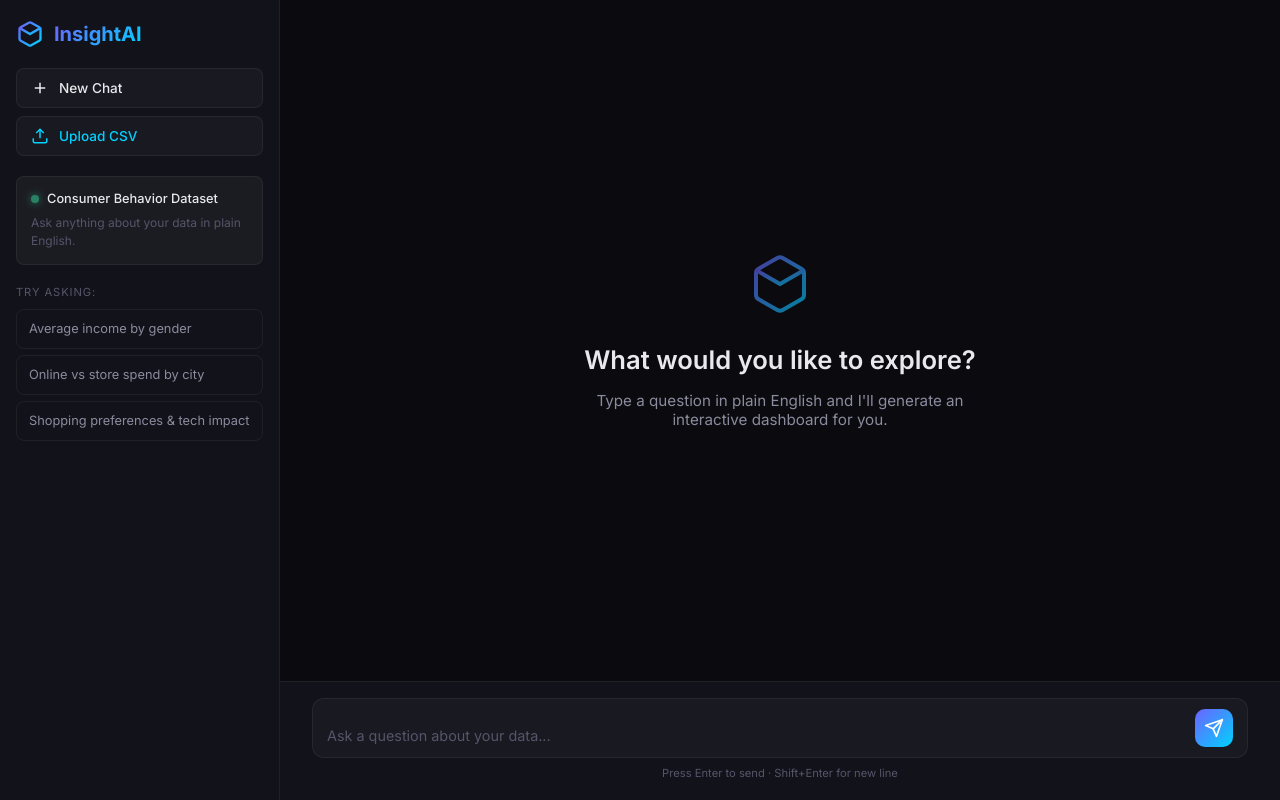
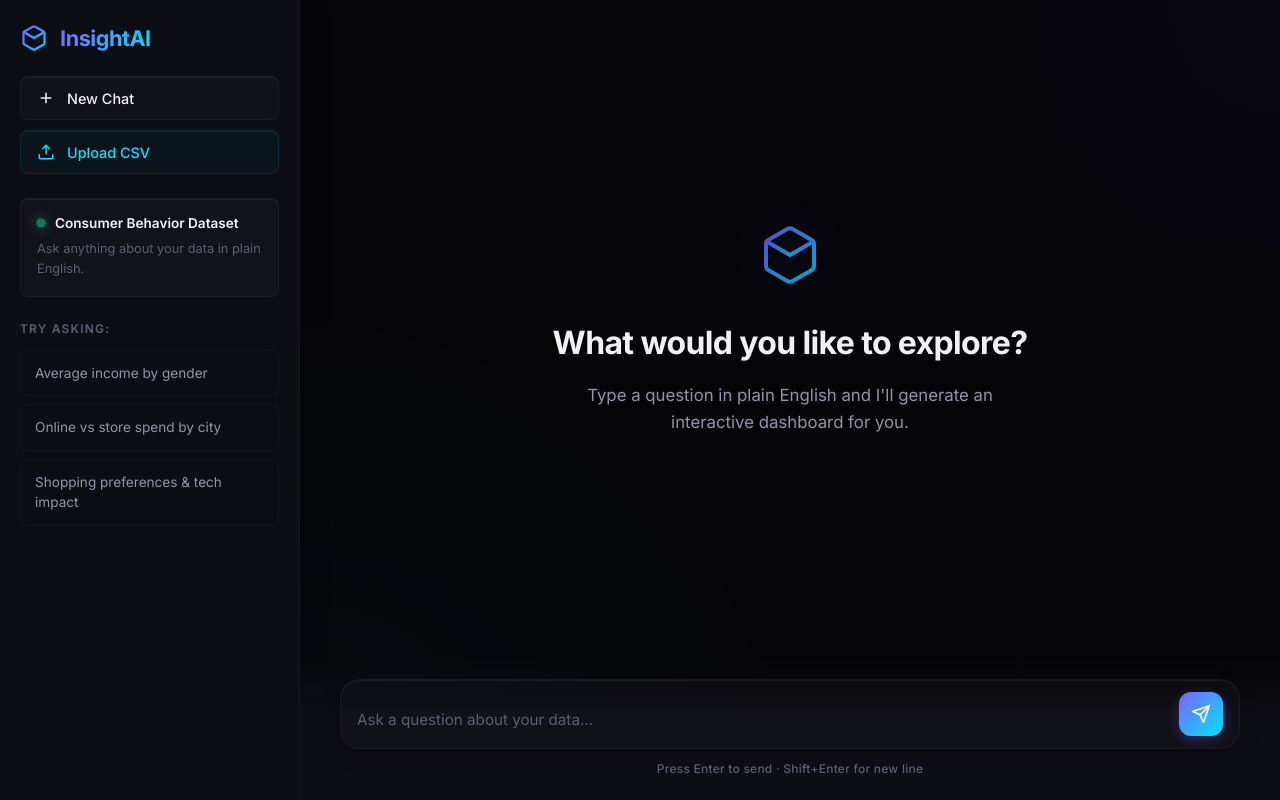
Before and after one commit to manikzutshi/GFG-HOST, a Flask app: page / in a window 1280 px wide. Run offline with Flask 3, Linux system fonts and the light colour scheme.

Commit message:
Enhance UI aesthetics: deeper glassmorphism, richer dark theme, soft glows, and refined components

```diff
--- a/static/css/style.css
+++ b/static/css/style.css
@@ -5,29 +5,30 @@
 }
 
 :root {
-    --bg-primary: #0a0a0f;
-    --bg-secondary: #12121a;
-    --bg-card: rgba(255, 255, 255, 0.03);
-    --bg-card-hover: rgba(255, 255, 255, 0.06);
-    --bg-glass: rgba(255, 255, 255, 0.04);
-    --border: rgba(255, 255, 255, 0.06);
-    --border-hover: rgba(255, 255, 255, 0.12);
-    --text-primary: #e8e8ed;
-    --text-secondary: #8b8b9e;
-    --text-muted: #55556a;
-    --accent: #6C63FF;
-    --accent-secondary: #00D2FF;
-    --accent-gradient: linear-gradient(135deg, #6C63FF 0%, #00D2FF 100%);
-    --success: #34d399;
-    --warning: #fbbf24;
-    --error: #f87171;
-    --radius: 12px;
+    --bg-primary: #050508; /* Darker, richer space-black */
+    --bg-secondary: #0d0d14;
+    --bg-card: rgba(255, 255, 255, 0.02);
+    --bg-card-hover: rgba(255, 255, 255, 0.04);
+    --bg-glass: rgba(255, 255, 255, 0.025);
+    --border: rgba(255, 255, 255, 0.04);
+    --border-hover: rgba(255, 255, 255, 0.08);
+    --text-primary: #f0f0f5;
+    --text-secondary: #9494a8;
+    --text-muted: #5e5e73;
+    --accent: #7b61ff;      /* More vibrant purple */
+    --accent-secondary: #00e5ff; /* Cyan pop */
+    --accent-gradient: linear-gradient(135deg, #7b61ff 0%, #00e5ff 100%);
+    --success: #10b981;
+    --warning: #f59e0b;
+    --error: #ef4444;
+    --radius: 14px;
     --radius-sm: 8px;
-    --radius-lg: 16px;
-    --shadow: 0 4px 24px rgba(0, 0, 0, 0.4);
+    --radius-lg: 20px;
+    --shadow: 0 8px 32px rgba(0, 0, 0, 0.6);
+    --glass-shadow: inset 0 1px 0 rgba(255, 255, 255, 0.05);
     --font: 'Inter', -apple-system, BlinkMacSystemFont, sans-serif;
-    --sidebar-width: 280px;
-    --chart-colors: #6C63FF, #00D2FF, #34d399, #fbbf24, #f87171, #a78bfa, #f472b6, #fb923c;
+    --sidebar-width: 300px;
+    --chart-colors: #7b61ff, #00e5ff, #10b981, #f59e0b, #ef4444, #8b5cf6, #ec4899, #f97316;
 }
 
 html, body {
@@ -51,20 +52,23 @@ html, body {
     border-right: 1px solid var(--border);
     display: flex;
     flex-direction: column;
-    padding: 20px 16px;
-    gap: 20px;
+    padding: 24px 20px;
+    gap: 24px;
     overflow-y: auto;
+    box-shadow: 4px 0 24px rgba(0, 0, 0, 0.2);
+    z-index: 10;
 }
 
 .sidebar-header .logo {
     display: flex;
     align-items: center;
-    gap: 10px;
+    gap: 12px;
 }
 
 .sidebar-header h1 {
-    font-size: 1.25rem;
-    font-weight: 700;
+    font-size: 1.35rem;
+    font-weight: 800;
+    letter-spacing: -0.02em;
     background: var(--accent-gradient);
     -webkit-background-clip: text;
     -webkit-text-fill-color: transparent;
@@ -74,47 +78,57 @@ html, body {
 .sidebar-actions {
     display: flex;
     flex-direction: column;
-    gap: 8px;
+    gap: 10px;
 }
 
 .btn-action {
     display: flex;
     align-items: center;
-    gap: 10px;
-    padding: 10px 14px;
+    gap: 12px;
+    padding: 12px 16px;
     border-radius: var(--radius-sm);
     border: 1px solid var(--border);
     background: var(--bg-card);
     color: var(--text-primary);
     font-family: var(--font);
-    font-size: 0.85rem;
+    font-size: 0.9rem;
     font-weight: 500;
     cursor: pointer;
-    transition: all 0.2s ease;
+    transition: all 0.25s cubic-bezier(0.4, 0, 0.2, 1);
+    box-shadow: var(--glass-shadow);
 }
 
 .btn-action:hover {
     background: var(--bg-card-hover);
     border-color: var(--border-hover);
+    transform: translateY(-1px);
 }
 
 .btn-upload {
     color: var(--accent-secondary);
+    background: rgba(0, 229, 255, 0.03);
+    border-color: rgba(0, 229, 255, 0.1);
+}
+
+.btn-upload:hover {
+    background: rgba(0, 229, 255, 0.08);
+    border-color: rgba(0, 229, 255, 0.2);
 }
 
 .sidebar-info {
-    padding: 14px;
+    padding: 16px;
     background: var(--bg-glass);
     border-radius: var(--radius-sm);
     border: 1px solid var(--border);
+    box-shadow: var(--glass-shadow);
 }
 
 .dataset-badge {
     display: flex;
     align-items: center;
-    gap: 8px;
-    font-size: 0.8rem;
-    font-weight: 500;
+    gap: 10px;
+    font-size: 0.85rem;
+    font-weight: 600;
     color: var(--text-primary);
     margin-bottom: 8px;
 }
@@ -124,53 +138,55 @@ html, body {
     height: 8px;
     border-radius: 50%;
     background: var(--success);
-    box-shadow: 0 0 8px var(--success);
+    box-shadow: 0 0 12px var(--success);
     animation: pulse-dot 2s infinite;
 }
 
 @keyframes pulse-dot {
-    0%, 100% { opacity: 1; }
-    50% { opacity: 0.5; }
+    0%, 100% { opacity: 1; transform: scale(1); }
+    50% { opacity: 0.6; transform: scale(1.2); }
 }
 
 .hint {
-    font-size: 0.75rem;
+    font-size: 0.8rem;
     color: var(--text-muted);
-    line-height: 1.5;
+    line-height: 1.6;
 }
 
 .sidebar-suggestions {
     display: flex;
     flex-direction: column;
-    gap: 6px;
+    gap: 8px;
 }
 
 .suggestions-title {
-    font-size: 0.7rem;
+    font-size: 0.75rem;
     text-transform: uppercase;
-    letter-spacing: 0.08em;
+    letter-spacing: 0.1em;
+    font-weight: 600;
     color: var(--text-muted);
-    margin-bottom: 4px;
+    margin-bottom: 6px;
 }
 
 .suggestion {
     text-align: left;
-    padding: 10px 12px;
+    padding: 12px 14px;
     border-radius: var(--radius-sm);
     border: 1px solid var(--border);
     background: transparent;
     color: var(--text-secondary);
     font-family: var(--font);
-    font-size: 0.8rem;
+    font-size: 0.85rem;
     cursor: pointer;
     transition: all 0.2s ease;
-    line-height: 1.4;
+    line-height: 1.5;
 }
 
 .suggestion:hover {
     background: var(--bg-card-hover);
     color: var(--text-primary);
     border-color: var(--border-hover);
+    padding-left: 18px; /* subtle slide effect */
 }
 
 /* ─── Main Content ─── */
@@ -179,12 +195,14 @@ html, body {
     display: flex;
     flex-direction: column;
     min-width: 0;
+    background: radial-gradient(circle at top right, rgba(123, 97, 255, 0.03), transparent 40%),
+                radial-gradient(circle at bottom left, rgba(0, 229, 255, 0.03), transparent 40%);
 }
 
 .chat-dashboard-area {
     flex: 1;
     overflow-y: auto;
-    padding: 24px 32px;
+    padding: 32px 40px;
     scroll-behavior: smooth;
 }
 
@@ -195,106 +213,119 @@ html, body {
     align-items: center;
     justify-content: center;
     height: 100%;
-    gap: 16px;
+    gap: 20px;
     text-align: center;
-    animation: fadeIn 0.6s ease;
+    animation: fadeIn 0.8s cubic-bezier(0.4, 0, 0.2, 1);
 }
 
 .welcome-icon {
-    opacity: 0.6;
-    margin-bottom: 8px;
+    opacity: 0.8;
+    margin-bottom: 12px;
+    filter: drop-shadow(0 0 20px rgba(123, 97, 255, 0.3));
 }
 
 .welcome-screen h2 {
-    font-size: 1.6rem;
-    font-weight: 600;
+    font-size: 2rem;
+    font-weight: 700;
+    letter-spacing: -0.02em;
     color: var(--text-primary);
 }
 
 .welcome-screen p {
-    font-size: 0.95rem;
+    font-size: 1.05rem;
     color: var(--text-secondary);
-    max-width: 420px;
+    max-width: 480px;
+    line-height: 1.6;
 }
 
 /* ─── Chat Messages ─── */
 .message-block {
-    margin-bottom: 32px;
-    animation: slideUp 0.4s ease;
+    margin-bottom: 40px;
+    animation: slideUp 0.5s cubic-bezier(0.4, 0, 0.2, 1);
 }
 
 .user-message {
     display: flex;
     justify-content: flex-end;
-    margin-bottom: 16px;
+    margin-bottom: 20px;
 }
 
 .user-bubble {
-    background: var(--accent);
+    background: var(--accent-gradient);
     color: white;
-    padding: 12px 18px;
-    border-radius: 18px 18px 4px 18px;
-    max-width: 500px;
-    font-size: 0.9rem;
-    line-height: 1.5;
-    font-weight: 400;
+    padding: 14px 22px;
+    border-radius: 20px 20px 4px 20px;
+    max-width: 600px;
+    font-size: 0.95rem;
+    line-height: 1.6;
+    font-weight: 500;
+    box-shadow: 0 4px 16px rgba(123, 97, 255, 0.25);
 }
 
 .ai-response {
     display: flex;
     flex-direction: column;
-    gap: 12px;
+    gap: 16px;
 }
 
 .ai-interpretation {
     display: flex;
     align-items: flex-start;
-    gap: 10px;
-    padding: 12px 16px;
+    gap: 12px;
+    padding: 16px 20px;
     background: var(--bg-glass);
     border-radius: var(--radius);
     border: 1px solid var(--border);
-    font-size: 0.88rem;
+    font-size: 0.9rem;
     color: var(--text-secondary);
-    line-height: 1.5;
+    line-height: 1.6;
+    box-shadow: var(--glass-shadow);
 }
 
 .ai-interpretation .ai-icon {
     flex-shrink: 0;
-    width: 24px;
-    height: 24px;
-    border-radius: 6px;
+    width: 28px;
+    height: 28px;
+    border-radius: 8px;
     background: var(--accent-gradient);
     display: flex;
     align-items: center;
     justify-content: center;
-    font-size: 0.7rem;
+    font-size: 0.75rem;
     font-weight: 700;
     color: white;
+    box-shadow: 0 2px 8px rgba(123, 97, 255, 0.4);
 }
 
 .insights-list {
     display: flex;
     flex-wrap: wrap;
-    gap: 8px;
-    margin-top: 4px;
+    gap: 10px;
+    margin-top: 8px;
 }
 
 .insight-chip {
-    padding: 6px 14px;
-    border-radius: 20px;
-    background: rgba(108, 99, 255, 0.1);
-    border: 1px solid rgba(108, 99, 255, 0.2);
-    font-size: 0.78rem;
-    color: var(--accent);
-    line-height: 1.4;
+    padding: 8px 16px;
+    border-radius: 24px;
+    background: rgba(123, 97, 255, 0.08);
+    border: 1px solid rgba(123, 97, 255, 0.2);
+    font-size: 0.85rem;
+    color: #a78bfa;
+    line-height: 1.5;
+    font-weight: 500;
+    transition: all 0.2s ease;
+}
+
+.insight-chip:hover {
+    background: rgba(123, 97, 255, 0.15);
+    transform: translateY(-1px);
 }
 
 /* ─── Dashboard Grid ─── */
 .dashboard-grid {
     display: grid;
-    gap: 16px;
-    margin-top: 8px;
+    gap: 20px;
+    margin-top: 12px;
 }
 
 .dashboard-grid.charts-1 { grid-template-columns: 1fr; }
@@ -415,25 +458,27 @@ html, body {
 
 /* ─── Input Bar ─── */
 .input-bar {
-    padding: 16px 32px 20px;
-    border-top: 1px solid var(--border);
-    background: var(--bg-secondary);
+    padding: 20px 40px 24px;
+    background: linear-gradient(to top, var(--bg-secondary) 60%, transparent);
+    z-index: 10;
 }
 
 .input-wrapper {
     display: flex;
     align-items: flex-end;
-    gap: 8px;
-    padding: 10px 14px;
+    gap: 12px;
+    padding: 12px 16px;
     background: var(--bg-card);
     border: 1px solid var(--border);
-    border-radius: var(--radius);
-    transition: border-color 0.2s ease;
+    border-radius: var(--radius-lg);
+    transition: all 0.3s cubic-bezier(0.4, 0, 0.2, 1);
+    box-shadow: var(--glass-shadow), 0 4px 20px rgba(0, 0, 0, 0.2);
 }
 
 .input-wrapper:focus-within {
-    border-color: var(--accent);
-    box-shadow: 0 0 0 3px rgba(108, 99, 255, 0.1);
+    border-color: rgba(123, 97, 255, 0.5);
+    box-shadow: 0 0 0 4px rgba(123, 97, 255, 0.15), var(--shadow);
+    background: rgba(255, 255, 255, 0.04);
 }
 
 #queryInput {
@@ -442,21 +487,23 @@ html, body {
     background: transparent;
     color: var(--text-primary);
     font-family: var(--font);
-    font-size: 0.9rem;
+    font-size: 0.95rem;
     line-height: 1.5;
     resize: none;
     outline: none;
-    max-height: 120px;
+    max-height: 140px;
+    padding: 4px 0;
 }
 
 #queryInput::placeholder {
     color: var(--text-muted);
+    font-weight: 400;
 }
 
 #sendBtn {
-    width: 38px;
-    height: 38px;
-    border-radius: 10px;
+    width: 44px;
+    height: 44px;
+    border-radius: 12px;
     border: none;
     background: var(--accent-gradient);
     color: white;
@@ -465,28 +512,33 @@ html, body {
     align-items: center;
     justify-content: center;
     flex-shrink: 0;
-    transition: transform 0.15s ease, opacity 0.15s ease;
+    transition: all 0.2s cubic-bezier(0.4, 0, 0.2, 1);
+    box-shadow: 0 4px 12px rgba(123, 97, 255, 0.3);
 }
 
-#sendBtn:hover {
-    transform: scale(1.05);
+#sendBtn:hover:not(:disabled) {
+    transform: scale(1.05) translateY(-2px);
+    box-shadow: 0 6px 16px rgba(123, 97, 255, 0.4);
 }
 
-#sendBtn:active {
+#sendBtn:active:not(:disabled) {
     transform: scale(0.95);
 }
 
 #sendBtn:disabled {
-    opacity: 0.4;
+    background: var(--bg-glass);
+    color: var(--text-muted);
+    box-shadow: none;
     cursor: not-allowed;
-    transform: none;
 }
 
 .input-hint {
     text-align: center;
-    font-size: 0.7rem;
+    font-size: 0.75rem;
     color: var(--text-muted);
-    margin-top: 8px;
+    margin-top: 12px;
+    font-weight: 500;
+    letter-spacing: 0.02em;
 }
 
 /* ─── Animations ─── */
@@ -496,25 +548,29 @@ html, body {
 }
 
 @keyframes slideUp {
-    from { opacity: 0; transform: translateY(16px); }
+    from { opacity: 0; transform: translateY(20px); }
     to { opacity: 1; transform: translateY(0); }
 }
 
 @keyframes fadeInScale {
-    from { opacity: 0; transform: scale(0.96); }
+    from { opacity: 0; transform: scale(0.94); }
     to { opacity: 1; transform: scale(1); }
 }
 
 @keyframes bounce {
-    0%, 80%, 100% { transform: scale(0); }
-    40% { transform: scale(1); }
+    0%, 80%, 100% { transform: scale(0); opacity: 0.4;}
+    40% { transform: scale(1); opacity: 1;}
 }
 
 /* ─── Scrollbar ─── */
-::-webkit-scrollbar { width: 6px; }
+::-webkit-scrollbar { width: 8px; height: 8px; }
 ::-webkit-scrollbar-track { background: transparent; }
-::-webkit-scrollbar-thumb { background: var(--border); border-radius: 3px; }
-::-webkit-scrollbar-thumb:hover { background: var(--border-hover); }
+::-webkit-scrollbar-thumb {
+    background: rgba(255, 255, 255, 0.1);
+    border-radius: 4px;
+    border: 2px solid var(--bg-secondary);
+}
+::-webkit-scrollbar-thumb:hover { background: rgba(255, 255, 255, 0.2); }
 
 /* ─── Responsive ─── */
 @media (max-width: 900px) {
```
Also changed, not shown: other parts of static/css/style.css (+32 -20 lines).
